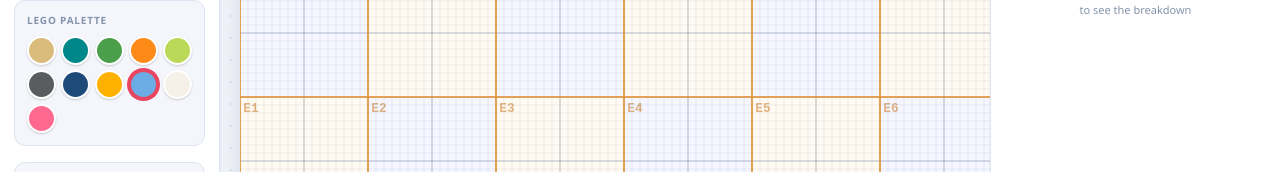
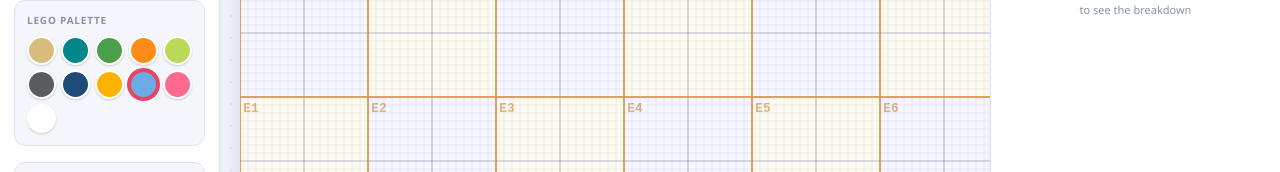
Before and after one commit to ppoffal/lego-map-builder, a plain HTML site: page index.html in a window 1280 px wide. Shown: the part 535-707 px from the top of the page. Drawn offline with Linux system fonts and the light colour scheme.

Commit message:
feat: swap Multicombination for White (3,064 pieces) in palette
Co-Authored-By: Claude Sonnet 4.6 <noreply@anthropic.com>

```diff
--- a/index.html
+++ b/index.html
@@ -675,8 +675,8 @@ const PALETTE = [
   { name: 'Earth Blue',             hex: '#1E4A7A', qty: 393  },
   { name: 'Flame Yellowish Orange', hex: '#FFB100', qty: 599  },
   { name: 'Medium Azur',            hex: '#6CACE4', qty: 1607 },
-  { name: 'Multicombination',       hex: '#F5F0E8', qty: 52   },
   { name: 'Vibrant Coral',          hex: '#FF698F', qty: 601  },
+  { name: 'White',                  hex: '#FFFFFF', qty: 3064 },
 ];
 const SET_TOTAL_PIECES = PALETTE.reduce((s, p) => s + p.qty, 0);
 
```
